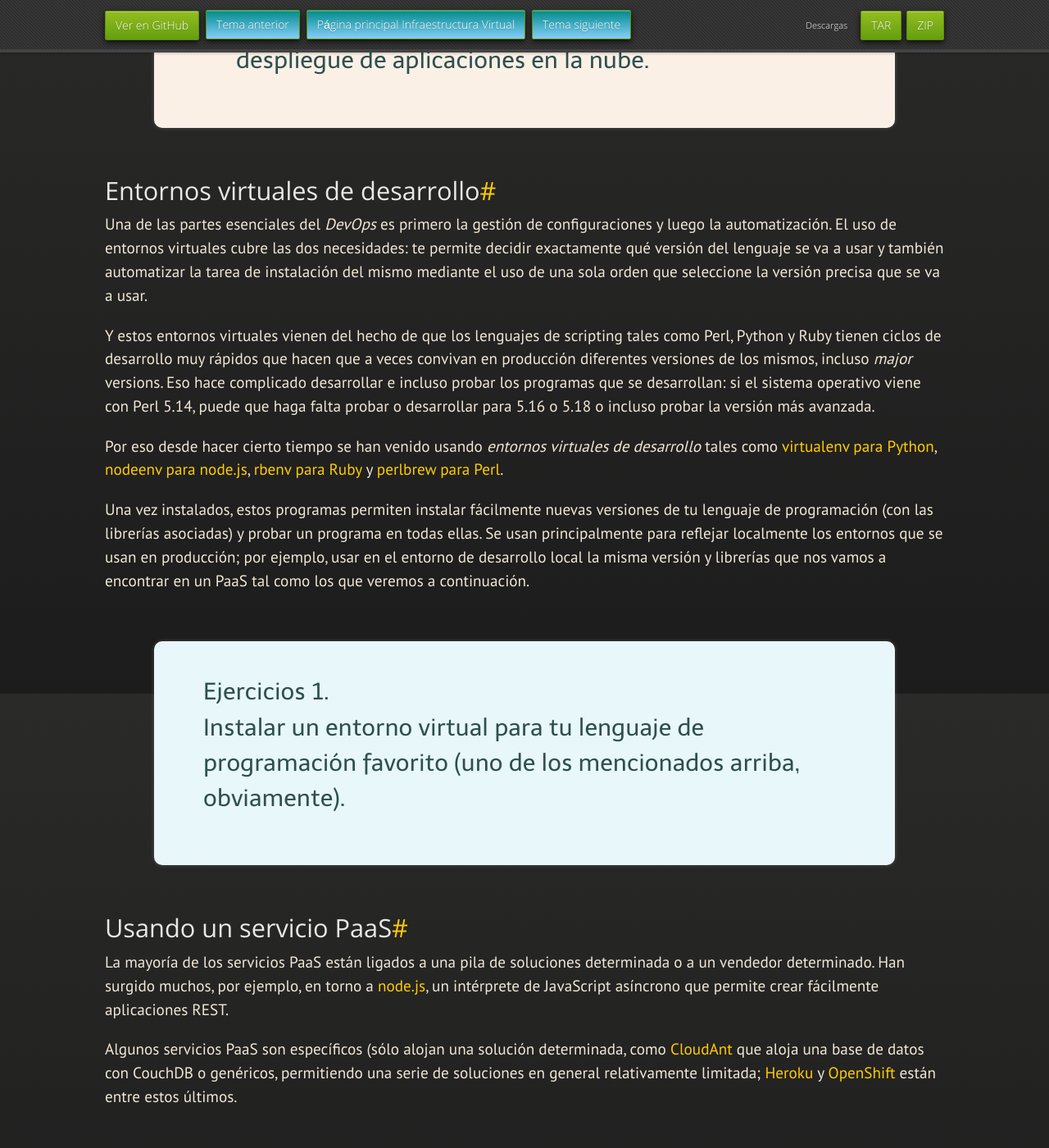
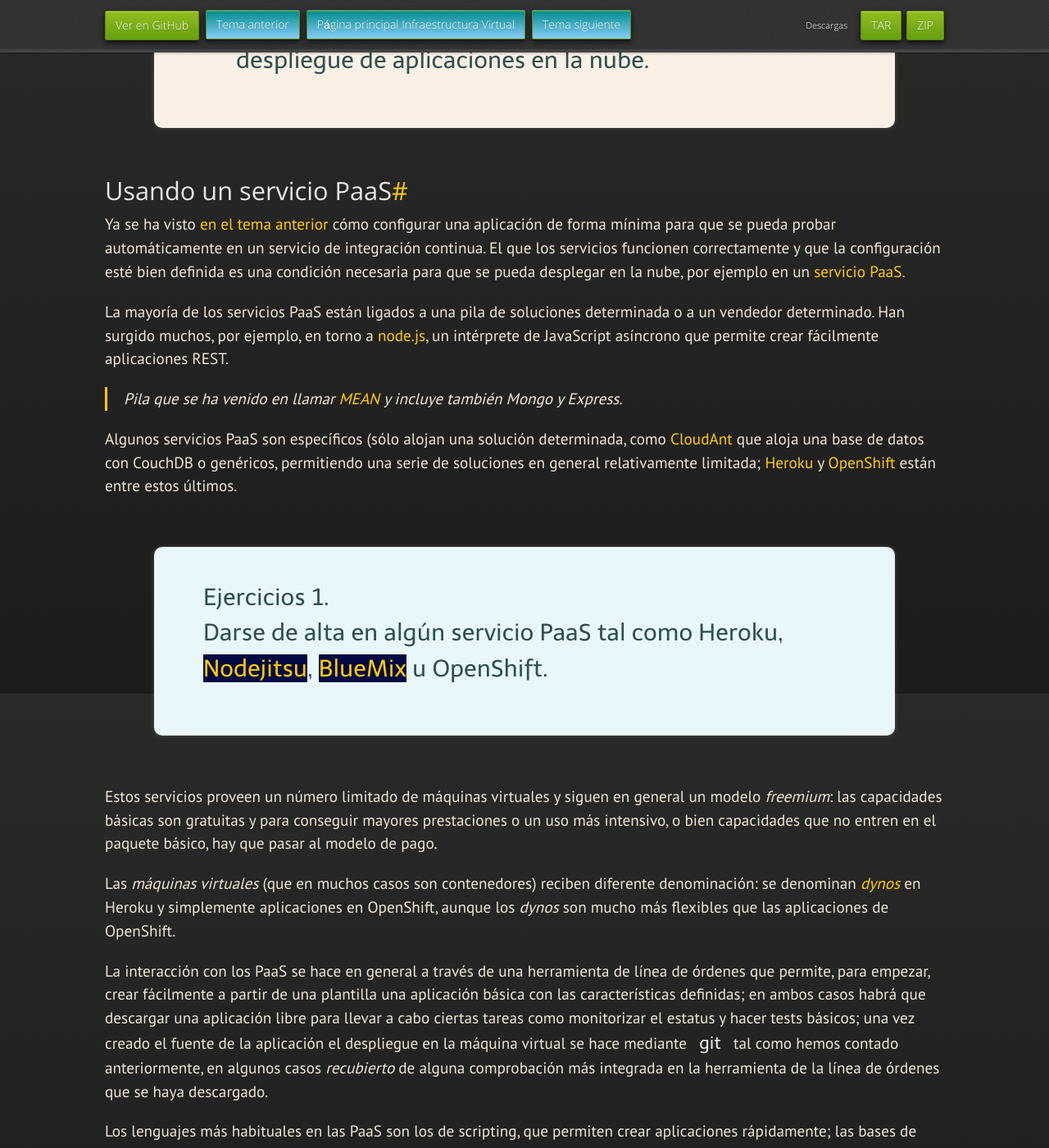
Before and after one commit to JJ/IV, a Jekyll site: the page built from documentos/temas/PaaS.md, in a window 1280 px wide and 1400 px high, scrolled down 954 px. Shown: the whole window at 82% size. Built offline with Jekyll 4.4.1, drawn with Linux system fonts in a browser that asks for light colours; nearby versions of some CDN libraries; some web fonts are replaced; some of the changed text lies outside the part shown.

Commit message:
Sync documentos/temas/PaaS.md de master a gh-pages

```diff
--- a/documentos/temas/PaaS.md
+++ b/documentos/temas/PaaS.md
@@ -2,15 +2,15 @@
 layout: index
 
 
-prev: Intro_concepto_y_soporte_fisico
+prev: Desarrollo_basado_en_pruebas
 next: Tecnicas_de_virtualizacion
 ---
 
-Creando aplicaciones en la nube: Uso de PaaS y SaaS
+Creando aplicaciones en la nube: Uso de PaaS
 ==
 
 <!--@
-prev: Intro_concepto_y_soporte_fisico
+prev: Desarrollo_basado_en_pruebas
 next: Tecnicas_de_virtualizacion
 -->
 
@@ -37,54 +37,26 @@
 
 </div>
 
-Entornos virtuales de desarrollo
----
-
-Una de las partes esenciales del *DevOps* es primero la gestión de
-configuraciones y luego la automatización. El uso de entornos
-virtuales cubre las dos necesidades: te permite decidir exactamente
-qué versión del lenguaje se va a usar y también automatizar la tarea
-de instalación del mismo mediante el uso de una sola orden que
-seleccione la versión precisa que se va a usar.
-
-Y estos entornos virtuales vienen del hecho de que los lenguajes de scripting tales como Perl, Python y Ruby tienen
-ciclos de desarrollo muy rápidos que hacen que a veces convivan en
-producción diferentes versiones de los mismos, incluso *major*
-versions. Eso hace complicado desarrollar e incluso probar los
-programas que se desarrollan: si el sistema operativo viene con Perl
-5.14, puede que haga falta probar o desarrollar para 5.16 o 5.18 o
-incluso probar la versión más avanzada.
-
-Por eso desde hacer cierto tiempo se han venido usando *entornos
-virtuales de desarrollo* tales como
-[virtualenv para Python](https://virtualenv.pypa.io/en/latest/),
-[nodeenv para node.js](https://pypi.python.org/pypi/nodeenv/),
-[rbenv para Ruby](https://github.com/sstephenson/rbenv) y
-[perlbrew para Perl](http://perlbrew.pl).
-
-Una vez instalados, estos programas permiten instalar fácilmente
-nuevas versiones de tu lenguaje de programación (con las librerías
-asociadas) y probar un programa en todas ellas. Se usan principalmente
-para reflejar localmente los entornos que se usan en producción; por
-ejemplo, usar en el entorno de desarrollo local la misma versión y
-librerías que nos vamos a encontrar en un PaaS tal como los que
-veremos a continuación.
-
-<div class='ejercicios' markdown="1">
-
-Instalar un entorno virtual para tu lenguaje de programación favorito
-(uno de los mencionados arriba, obviamente).
-
-</div>
 
 Usando un servicio PaaS
 -----
+
+Ya se ha visto [en el tema anterior](Desarrollo_basado_en_pruebas)
+cómo configurar una aplicación de forma mínima para que se pueda
+probar automáticamente en un servicio de integración continua. El que
+los servicios funcionen correctamente y que la configuración esté bien
+definida es una condición necesaria para que se pueda desplegar en la
+nube, por ejemplo en un
+[servicio PaaS](http://www.genbetadev.com/programacion-en-la-nube/entendiendo-la-nube-el-significado-de-saas-paas-y-iaas).
 
 La mayoría de los servicios PaaS están ligados a una pila de
 soluciones determinada o a un vendedor determinado. Han surgido
 muchos, por ejemplo, en torno a [node.js](http://nodejs.org), un
 intérprete de JavaScript asíncrono que permite crear fácilmente
 aplicaciones REST.
+
+>Pila que se ha venido en llamar [MEAN](http://mean.io/#!/) y incluye
+>también Mongo y Express.
 
 Algunos servicios PaaS son específicos (sólo alojan una solución
 determinada, como [CloudAnt](https://cloudant.com/) que aloja una base
@@ -94,15 +66,19 @@
 
 <div class='ejercicios' markdown="1">
 
-Darse de alta en algún servicio PaaS tal como Heroku, [Nodejitsu](https://www.nodejitsu.com/) u OpenShift.
+Darse de alta en algún servicio PaaS tal como Heroku,
+[Nodejitsu](https://www.nodejitsu.com/), [BlueMix](https://console.ng.bluemix.net/) u OpenShift.
 
 </div>
 
 Estos servicios proveen un número limitado de máquinas virtuales y
-siguen en general un modelo *freemium*: capacidades básicas son
+siguen en general un modelo *freemium*: las capacidades básicas son
 gratuitas y para conseguir mayores prestaciones o un uso más
 intensivo, o bien capacidades que no entren en el paquete básico, hay
-que pasar al modelo de pago. Estas máquinas virtuales se denominan
+que pasar al modelo de pago.
+
+Las *máquinas virtuales* (que en muchos casos son contenedores)
+reciben diferente denominación: se denominan
 [*dynos*](https://devcenter.heroku.com/articles/dynos) en Heroku y
 simplemente aplicaciones en OpenShift, aunque los *dynos* son mucho
 más flexibles que las aplicaciones de OpenShift.
@@ -114,7 +90,9 @@
 aplicación libre para llevar a cabo ciertas tareas como monitorizar el
 estatus y hacer tests básicos; una vez creado el fuente de la
 aplicación el despliegue en la máquina virtual se hace mediante
-`git` tal como hemos contado anteriormente.
+`git` tal como hemos contado anteriormente, en algunos casos
+*recubierto* de alguna comprobación más integrada en la herramienta de
+la línea de órdenes que se haya descargado.
 
 Los lenguajes más habituales en las PaaS son los de scripting, que
 permiten crear aplicaciones rápidamente; las bases de datos
@@ -143,48 +121,8 @@
 [este un poco más extenso y hecho por una persona de Heroku](http://www.youtube.com/watch?v=VZgHItD9bAQ)
 te explica cómo usarlo. No hay muchos vídeos en español, pero en
 [este explica cómo crear una aplicación Django y subirla a Heroku](http://www.youtube.com/watch?v=3k2eg0stnCI)
-
-</div>
-
-Creando aplicaciones en la nube
------
-
-Algunos SaaS como Google Drive o, más propiamente, Google Apps,
-permiten crear también aplicaciones que trabajen con los datos y
-objetos que forman parte del mismo. Todos estos sistemas suelen
-incluir algún lenguaje de *scripting* y, en general, se suele tratar
-de JavaScript.
-
-> Si no sabes JavaScript, es el momento
-> [de aprenderlo](https://github.com/JJ/curso-js). Tras más de 15 años
-> de existencia, JS se ha convertido en un lenguaje emergente e
-> imprescindible para un *full stack programmer*. En particular, es el
-> lenguaje que se usa para trabajar con aplicaciones en la nube.
-
-El nivel de control que tiene uno sobre las aplicaciones es bastante
-variado. Se puede desde usar Google Drive como un PaaS para alojar
-aplicaciones hasta simplemente añadir pequeños *scripts* que lleven a
-cabo alguna labor como [cambiar el interfaz de usuario o añadir
-funcionalidad a alguna aplicación de Google Drive](https://developers.google.com/apps-script/overview).
-
-Crear un *script* para Google Drive es similar a hacer una macro para
-una aplicación. Se hace de la forma siguiente
-
-1. Ir a Herramientas -> Editor de secuencias de comandos. Se abre un
-   entorno de desarrollo para *scripts* en el que ya está prerrellena
-   la función que la añade al menú y a la que se llama.
-
-2. Se edita la función, se guarda y se publica.
-3. Se vuelve a abrir el documento correspondiente. Aparecerá un menú
-   nuevo, *Script Center Menu*, que incluirá un enlace con el nombre
-   de la aplicación.
-4. Cuando se ejecute por primera vez, pedirá que se autorice su uso.
-
-
-<div class='ejercicios' markdown="1">
-
-Crear un *script* para un documento Google y cambiarle el nombre con
-el que aparece en el menú, así como la función a la que llama.
+y
+[este es una introducción general con ejemplos de Ruby](https://www.youtube.com/watch?v=ii9G9JMvoXM)
 
 </div>
 
```
